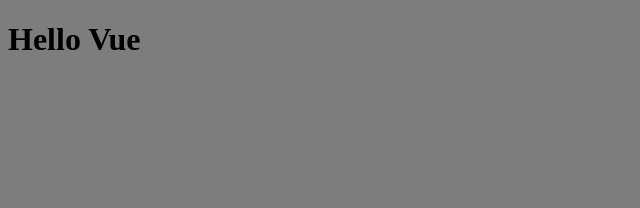
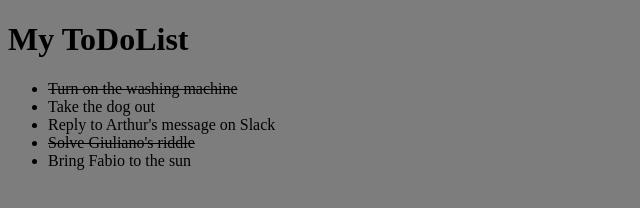
Before and after one commit to giacomomarongiu/vue-todolist, a plain HTML site: page index.html in a window 1280 px wide. Shown: the whole page, without its empty margins (0-640 px from the left). Drawn offline with nearby package versions, Linux system fonts and the light colour scheme.

Commit message:
milestone 1 completed + some humancode

```diff
--- a/assets/css/style.css
+++ b/assets/css/style.css
@@ -1,3 +1,7 @@
 body{
     background: #00000082;
 }
+
+.completed{
+   text-decoration: line-through;
+}
--- a/assets/js/app.js
+++ b/assets/js/app.js
@@ -7,7 +7,29 @@ console.log("Hello World");
 createApp({
   data() {
     return {
-        message: 'Hello Vue!'
+      // - Creo la mia lista di oggeti con text e done come proprietà
+      todos: [
+        {
+          text: "Turn on the washing machine",
+          done: true,
+        },
+        {
+          text: "Take the dog out",
+          done: false,
+        },
+        {
+          text: "Reply to Arthur's message on Slack",
+          done: false,
+        },
+        {
+          text: "Solve Giuliano's riddle",
+          done: true,
+        },
+        {
+          text: "Bring Fabio to the sun",
+          done: false,
+        }
+      ]
     }
   }
 }).mount('#app')
--- a/index.html
+++ b/index.html
@@ -1,5 +1,6 @@
 <!DOCTYPE html>
 <html lang="en">
+
 <head>
     <meta charset="UTF-8">
     <meta name="viewport" content="width=device-width, initial-scale=1.0">
@@ -7,12 +8,20 @@
     <link rel="stylesheet" href="./assets/css/style.css">
     <script src="https://unpkg.com/vue@3/dist/vue.global.js"></script>
 </head>
+
 <body>
     <div id="app">
-        <h1>Hello Vue</h1>
+        <h1>My ToDoList</h1>
+        <ul>
+            <!---- Stampo nel mio html la mia lista di oggetti con v-for-->
+            <!-- -- SE oggetto.done==true faccio sì che sia sbarratta
+            aggiungendo la classe completed-->
+            <li v-for="(todo,index) in todos" :class="{ 'completed': todo.done }">{{todo.text}}</li>
+        </ul>
     </div>
 
 
     <script src="./assets/js/app.js"></script>
 </body>
+
 </html>
```
Also changed, not shown: 1 other file. Lines whose indentation alone changed are shown as unchanged.
